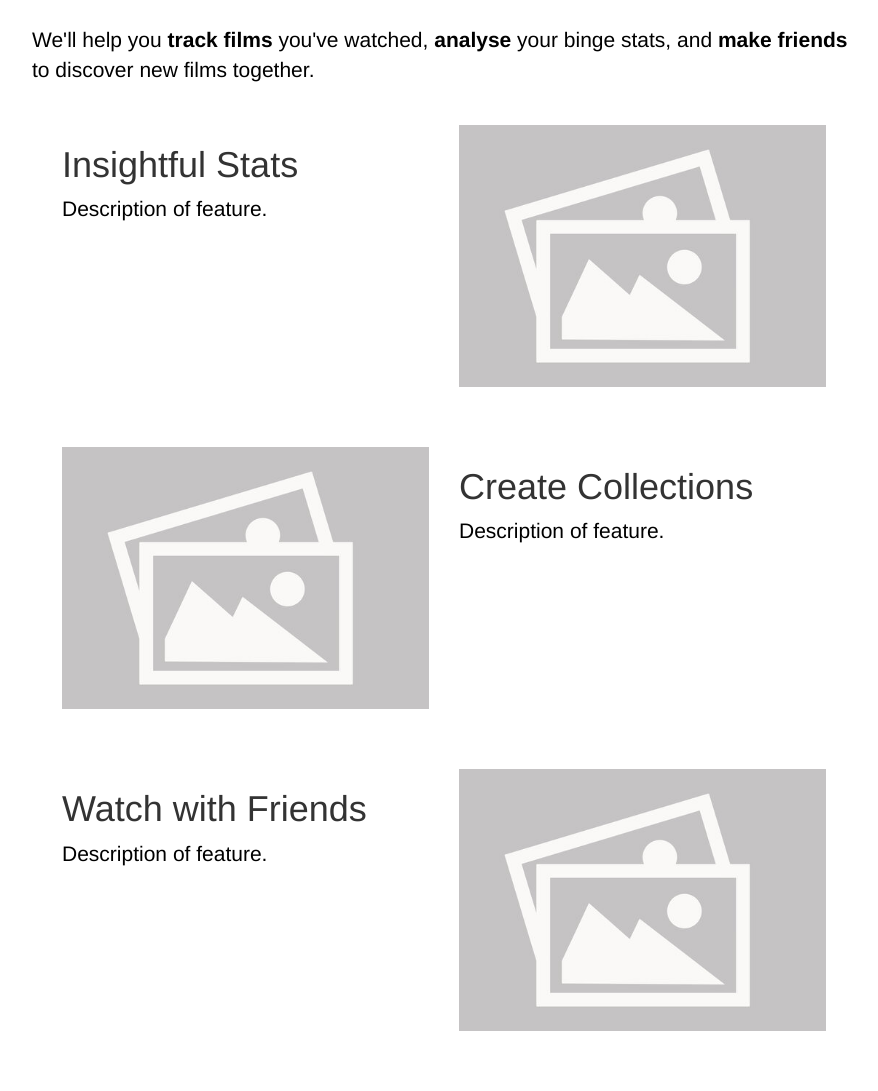
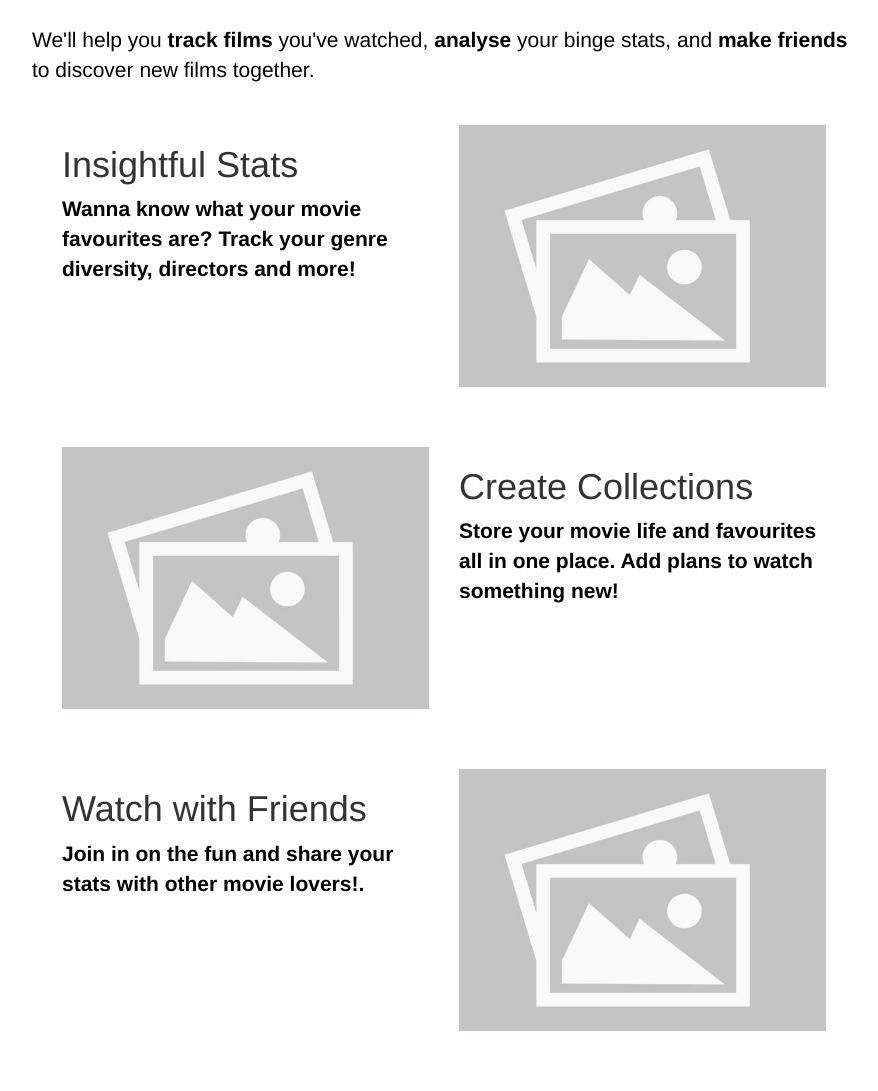
Before and after one commit to MichaelSosulski/Agile-Web-Dev-Group-58, a Flask app: page / in a window 1280 px wide. Shown: the part 579-1670 px from the top of the page, without its empty margins (196-1074 px from the left). Run offline with Flask 3, Linux system fonts and the light colour scheme; some libraries are stand-ins or nearby versions.

Commit message:
Front Page Descriptions added.

```diff
--- a/app/templates/WelcomePage.html
+++ b/app/templates/WelcomePage.html
@@ -103,7 +103,8 @@
         <div class="row">
             <div class="col-md-6">
                 <h1>Insightful Stats</h1>
-                <p>Description of feature.</p>
+                <p><b>Wanna know what your movie favourites are?
+                    Track your genre diversity, directors and more!</b></p>
             </div>
             <div class="col-md-6">
                 <img src="{{ url_for('static', filename='images/placeholder.jpg') }}" alt="Films" class="img-fluid">
@@ -116,14 +117,15 @@
             </div>
             <div class="col-md-6">
                 <h1>Create Collections</h1>
-                <p>Description of feature.</p>
+                <p><b>Store your movie life and favourites all in one place.
+                    Add plans to watch something new!</b></p>
             </div>
         </div>
 
         <div class="row">
             <div class="col-md-6">
                 <h1>Watch with Friends</h1>
-                <p>Description of feature.</p>
+                <p><b>Join in on the fun and share your stats with other movie lovers!.</b></p>
             </div>
             <div class="col-md-6">
                 <img src="{{ url_for('static', filename='images/placeholder.jpg') }}" alt="Films" class="img-fluid">
```
